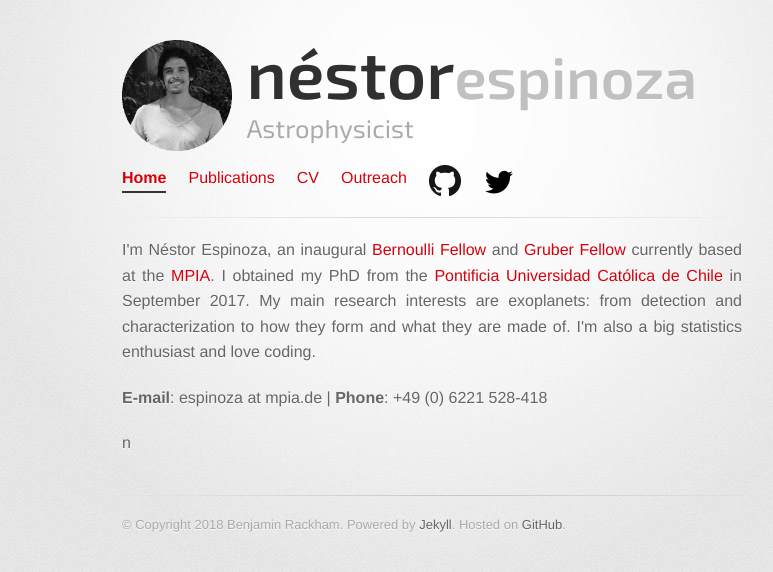
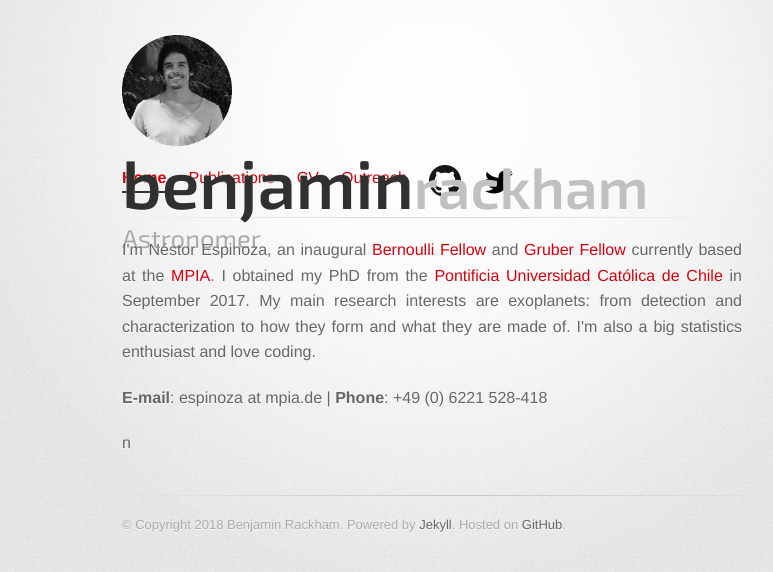
Before and after one commit to brackham/brackham.github.io, a Jekyll site: the page built from index.html, in a window 1280 px wide. Shown: the top 572 px of the page, without its empty margins (208-981 px from the left). Built offline with Jekyll 4.4.1, drawn with Linux system fonts in a browser that asks for light colours.

Commit message:
Update header.html

```diff
--- a/_includes/header.html
+++ b/_includes/header.html
@@ -5,7 +5,7 @@
     <meta http-equiv="X-UA-Compatible" content="IE=edge">
 
     <title>{{ page.title }} | nestor-espinoza.com</title>
-    <meta name="description" content="{% if page.description %}{{page.description}}{% else %}Néstor Espinoza, Astrophysicist from Santiago, Chile.{% endif %}">
+    <meta name="description" content="{% if page.description %}{{page.description}}{% else %}Benjamin Rackham, Astronomer.{% endif %}">
     <link rel="alternate" type="application/rss+xml" href="/feed.xml">
     <link href='http://fonts.googleapis.com/css?family=Exo+2:400,600' rel='stylesheet' type='text/css'>
     <link rel="stylesheet" type="text/css" href="/stylesheets/normalize.css" media="screen" />
@@ -30,7 +30,7 @@
       m=s.getElementsByTagName(o)[0];a.async=1;a.src=g;m.parentNode.insertBefore(a,m)
       })(window,document,'script','//www.google-analytics.com/analytics.js','ga');
 
-      ga('create', 'UA-34330255-1', 'nestor-espinoza.com');
+      ga('create', 'UA-34330255-1', 'rackham.space');
       ga('send', 'pageview');
     </script>
   </head>
@@ -43,8 +43,8 @@
                  <img src="/images/headerim.gif" width="110" height="110">
              </div>
              <div id = "headercont">
-                 <h1><a href="/"><em>néstor</em>espinoza</a></h1>
-                 <h2>Astrophysicist</h2>
+                 <h1><a href="/"><em>benjamin</em>rackham</a></h1>
+                 <h2>Astronomer</h2>
              </div>
           </div>
           <nav>
@@ -57,8 +57,8 @@
                 <li><a href="/publications/" {% if page.current == 'publications' %}class='active'{% endif %}>Publications</a></li>
                 <li><a href="/cv/" {% if page.current == 'cv' %}class='active'{% endif %}>CV</a></li>
                 <li><a href="/outreach/" {% if page.current == 'outreach' %}class='active'{% endif %}>Outreach</a></li>
-                <li><a href="https://github.com/nespinoza" target="_blank"><img border="0" alt="Check out my GitHub!" src="/images/socialicons/GitHub-Mark-64px.png" width="32" height="32"></a></li>
-                <li><a href="https://twitter.com/nespinozap" target="_blank"><img border="0" alt="Follow me on Twitter!" src="/images/socialicons/twitter.png" width="32" height="32"></a></li>
+                <li><a href="https://github.com/brackham" target="_blank"><img border="0" alt="Check out my GitHub!" src="/images/socialicons/GitHub-Mark-64px.png" width="32" height="32"></a></li>
+                <li><a href="https://twitter.com/benrackham" target="_blank"><img border="0" alt="Follow me on Twitter!" src="/images/socialicons/twitter.png" width="32" height="32"></a></li>
               </ul>
           </nav>
         </header>
```
